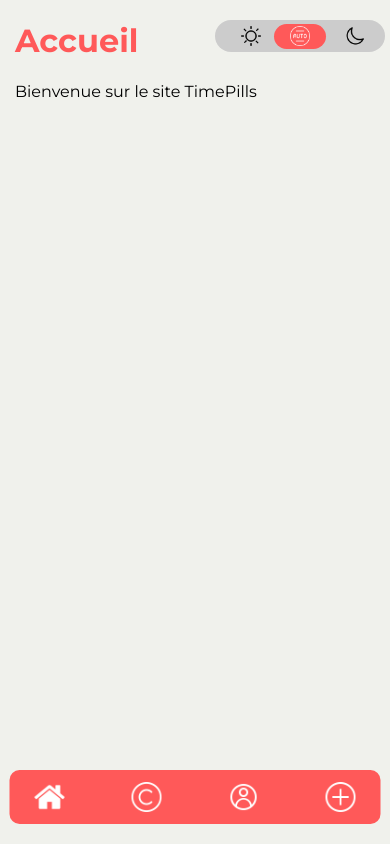
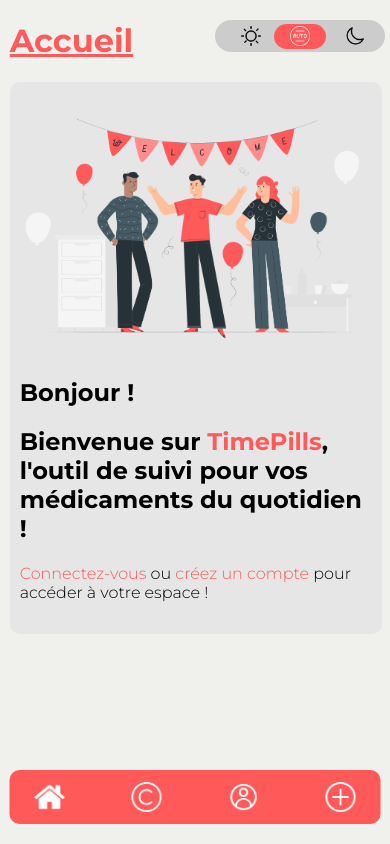
Before and after one commit to th0mate/TimePills, a Symfony app: template templates/accueil.html.twig in a window 390 px wide. Run offline with Twig, Linux system fonts and the light colour scheme; the template is opened without the code that fills it, so the values that code supplies are empty; some libraries are stand-ins or nearby versions.

Commit message:
feat : début front page d'accueil

```diff
--- /dev/null
+++ b/public/css/accueil.css
@@ -0,0 +1,7 @@
+.wrapTop {
+    margin-bottom: 20px;
+    img {
+        width: 350px;
+        padding: 10px;
+    }
+}
--- a/public/css/base.css
+++ b/public/css/base.css
@@ -6,7 +6,7 @@
  */
 
 :root {
-    --rouge : #FF5959;
+    --rouge: #FF5959;
 }
 
 html {
@@ -22,13 +22,14 @@ body {
 }
 
 .other {
-    padding-left: 15px;
+    margin: auto;
     width: 95%;
     height: 100%;
 
     .onglet1 {
         color: var(--rouge);
         display: flex;
+        text-decoration: underline;
 
     }
 }
@@ -38,8 +39,54 @@ body {
 }
 
 .light {
+    font-weight: 300;
+}
+
+.light {
+    font-weight: 300;
+}
+
+::-webkit-scrollbar {
+    width: 10px;
+    border-radius: 5px;
+    background-color: #f0f1ec;
+}
+
+::-webkit-scrollbar-thumb {
+    background-color: var(--rouge);
+    border-radius: 5px;
+}
+
+.lighter {
     font-weight: lighter;
 }
+
+
+/**
+---------------------------------------------------- WRAPTOP -----------------------------------------------------------
+ */
+
+.wrapTop {
+
+    width: 100%;
+    border-radius: 10px;
+    display: flex;
+    justify-content: space-between;
+    align-items: center;
+    align-content: center;
+    background-color: #e6e6e6;
+
+    .illu {
+        width: 300px;
+        padding-left: 10px;
+    }
+
+    div {
+        padding: 10px;
+    }
+
+}
+
 
 /**
 ---------------------------------------------------- BOUTONS -----------------------------------------------------------
@@ -327,8 +374,6 @@ nav {
 }
 
 
-
-
 /**
 ------------------------------------------------------ DARK MODE -------------------------------------------------------
  */
@@ -336,6 +381,17 @@ nav {
 .dark {
     background-color: #2b2b2b;
     color: white;
+
+    .wrapTop {
+        background-color: #232323;
+    }
+
+    ::-webkit-scrollbar {
+        width: 10px;
+        border-radius: 5px;
+        background-color: #111;
+    }
+
 }
 
 
@@ -343,14 +399,39 @@ nav {
 --------------------------------------------------- RESPONSIVE ---------------------------------------------------------
  */
 
+@media (max-width: 1000px) {
+    .wrapTop {
+        flex-direction: column;
+        align-items: center;
+        justify-content: center;
+        padding: 10px;
+        width: 95%;
+        margin: auto;
+
+        .illu {
+            width: 200px !important;
+            padding-left: 0;
+        }
+
+        div {
+            padding: 0;
+        }
+
+    }
+}
+
 @media (max-width: 850px) {
 
     .switchLight {
         top: 10px;
     }
 
+    .other {
+        padding-bottom: 70px;
+    }
+
     nav {
-        position: absolute;
+        position: fixed;
         width: 90%;
         left: 50%;
         transform: translateX(-50%);
--- a/templates/accueil.html.twig
+++ b/templates/accueil.html.twig
@@ -9,5 +9,22 @@
 
 {% block page_content %}
     <h1 class="onglet1">Accueil</h1>
-    <p>Bienvenue sur le site TimePills</p>
+
+    <div class="wrapTop">
+        <img src="{{ asset('img/welcome.png') }}" alt="illustration d'accueil">
+
+        <div>
+            {% if not is_granted('ROLE_USER') %}
+                <h2>Bonjour !</h2>
+                <h2>Bienvenue sur <span class="redText">TimePills</span>, l'outil de suivi pour vos médicaments du
+                    quotidien !
+                </h2>
+                <h4 class="light"><span class="redText">Connectez-vous</span> ou <span class="redText">créez un compte</span> pour accéder à votre espace !</h4>
+            {% else %}
+                <h2>Bonjour {{ app.user.prenom }} !</h2>
+                <h4 class="light">Vous pouvez accéder à votre espace personnel, et <span class="redText">gérer vos médicaments</span>, pour savoir quand les prendre !</h4>
+            {% endif %}
+        </div>
+    </div>
+
 {% endblock %}
--- a/templates/credits/credits.html.twig
+++ b/templates/credits/credits.html.twig
@@ -1,4 +1,4 @@
-{% extends '../base.html.twig' %}
+{% extends './base.html.twig' %}
 
 {% block page_title %}TimePills | Crédits{% endblock %}
 
@@ -13,12 +13,13 @@
     <h2 class="light">Thomas LOYE - 2024</h2>
     <h3 class="light">L'outil de suivi pour les médicaments du quotidien.</h3>
     <br>
-    <h2 class="greenText">Crédits photos :</h2>
+    <h2 class="redText">Crédits photos :</h2>
     <h3 class="light">Toutes les illustrations proviennent de Flaticon, Freepik et Storyset.</h3>
 
     <ul class="creditList">
         <li><a href="https://www.flaticon.com/fr/icones-gratuites/poubelle" title="poubelle icônes">Poubelle icônes créées par Catalin Fertu - Flaticon</a></li>
         <li><a href="https://www.flaticon.com/fr/icones-gratuites/modifier" title="modifier icônes">Modifier icônes créées par Freepik - Flaticon</a></li>
         <li><a href="https://www.flaticon.com/fr/icones-gratuites/mot-de-passe" title="mot de passe icônes">Mot de passe icônes créées par Prosymbols Premium - Flaticon</a></li>
+        <li><a href="https://storyset.com/people">People illustrations by Storyset</a></li>
     </ul>
 {% endblock %}
```
Also changed, not shown: public/img/welcome.png (added).
